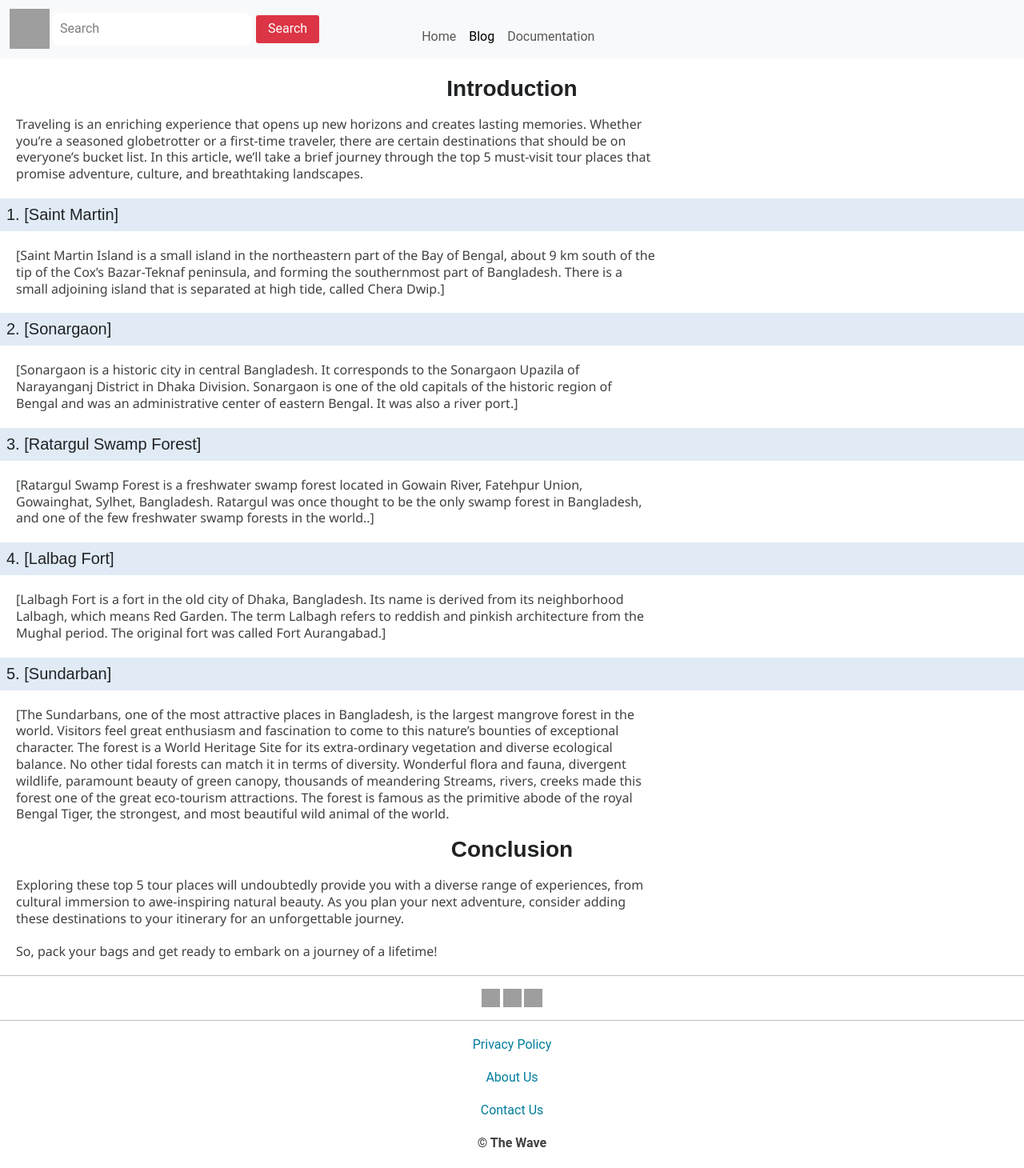
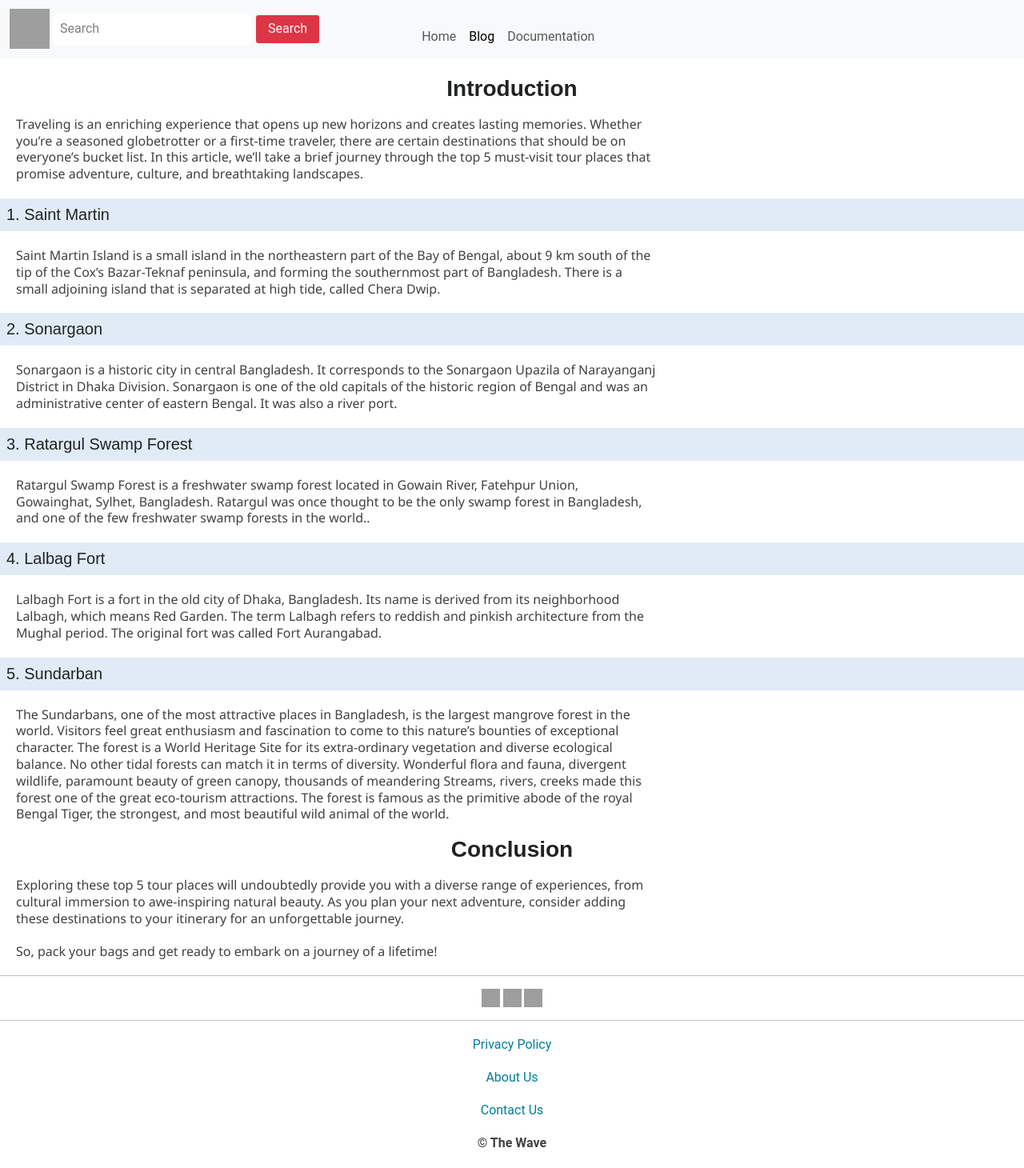
Before and after one commit to Thewavewsp/Thewavewsp.github.io, a Jekyll site: the page built from _posts/2024-01-25-top 5 tour place bd.md, in a window 1280 px wide. Shown: the whole page at 80% size. Built offline with Jekyll 4.4.1, drawn with Linux system fonts in a browser that asks for light colours; some web fonts are replaced; grey boxes are pictures that could not be loaded.

```diff
--- a/_posts/2024-01-25-top 5 tour place bd.md
+++ b/_posts/2024-01-25-top 5 tour place bd.md
@@ -10,25 +10,25 @@ tagline: "Explore the Beauty of These Unforgettable Destinations"
 
 Traveling is an enriching experience that opens up new horizons and creates lasting memories. Whether you're a seasoned globetrotter or a first-time traveler, there are certain destinations that should be on everyone's bucket list. In this article, we'll take a brief journey through the top 5 must-visit tour places that promise adventure, culture, and breathtaking landscapes.
 
-## 1. [Saint Martin]
+## 1. Saint Martin
 
-[Saint Martin Island is a small island in the northeastern part of the Bay of Bengal, about 9 km south of the tip of the Cox's Bazar-Teknaf peninsula, and forming the southernmost part of Bangladesh. There is a small adjoining island that is separated at high tide, called Chera Dwip.]
+Saint Martin Island is a small island in the northeastern part of the Bay of Bengal, about 9 km south of the tip of the Cox's Bazar-Teknaf peninsula, and forming the southernmost part of Bangladesh. There is a small adjoining island that is separated at high tide, called Chera Dwip.
 
-## 2. [Sonargaon]
+## 2. Sonargaon
 
-[Sonargaon is a historic city in central Bangladesh. It corresponds to the Sonargaon Upazila of Narayanganj District in Dhaka Division. Sonargaon is one of the old capitals of the historic region of Bengal and was an administrative center of eastern Bengal. It was also a river port.]
+Sonargaon is a historic city in central Bangladesh. It corresponds to the Sonargaon Upazila of Narayanganj District in Dhaka Division. Sonargaon is one of the old capitals of the historic region of Bengal and was an administrative center of eastern Bengal. It was also a river port.
 
-## 3. [Ratargul Swamp Forest]
+## 3. Ratargul Swamp Forest
 
-[Ratargul Swamp Forest is a freshwater swamp forest located in Gowain River, Fatehpur Union, Gowainghat, Sylhet, Bangladesh. Ratargul was once thought to be the only swamp forest in Bangladesh, and one of the few freshwater swamp forests in the world..]
+Ratargul Swamp Forest is a freshwater swamp forest located in Gowain River, Fatehpur Union, Gowainghat, Sylhet, Bangladesh. Ratargul was once thought to be the only swamp forest in Bangladesh, and one of the few freshwater swamp forests in the world..
 
-## 4. [Lalbag Fort]
+## 4. Lalbag Fort
 
-[Lalbagh Fort is a fort in the old city of Dhaka, Bangladesh. Its name is derived from its neighborhood Lalbagh, which means Red Garden. The term Lalbagh refers to reddish and pinkish architecture from the Mughal period. The original fort was called Fort Aurangabad.]
+Lalbagh Fort is a fort in the old city of Dhaka, Bangladesh. Its name is derived from its neighborhood Lalbagh, which means Red Garden. The term Lalbagh refers to reddish and pinkish architecture from the Mughal period. The original fort was called Fort Aurangabad.
 
-## 5. [Sundarban]
+## 5. Sundarban
 
-[The Sundarbans, one of the most attractive places in Bangladesh, is the largest mangrove forest in the world. Visitors feel great enthusiasm and fascination to come to this nature’s bounties of exceptional character. The forest is a World Heritage Site for its extra-ordinary vegetation and diverse ecological balance. No other tidal forests can match it in terms of diversity. Wonderful flora and fauna, divergent wildlife, paramount beauty of green canopy, thousands of meandering Streams, rivers, creeks made this forest one of the great eco-tourism attractions. The forest is famous as the primitive abode of the royal Bengal Tiger, the strongest, and most beautiful wild animal of the world.
+The Sundarbans, one of the most attractive places in Bangladesh, is the largest mangrove forest in the world. Visitors feel great enthusiasm and fascination to come to this nature’s bounties of exceptional character. The forest is a World Heritage Site for its extra-ordinary vegetation and diverse ecological balance. No other tidal forests can match it in terms of diversity. Wonderful flora and fauna, divergent wildlife, paramount beauty of green canopy, thousands of meandering Streams, rivers, creeks made this forest one of the great eco-tourism attractions. The forest is famous as the primitive abode of the royal Bengal Tiger, the strongest, and most beautiful wild animal of the world.
 # Conclusion
 
 Exploring these top 5 tour places will undoubtedly provide you with a diverse range of experiences, from cultural immersion to awe-inspiring natural beauty. As you plan your next adventure, consider adding these destinations to your itinerary for an unforgettable journey.
```
